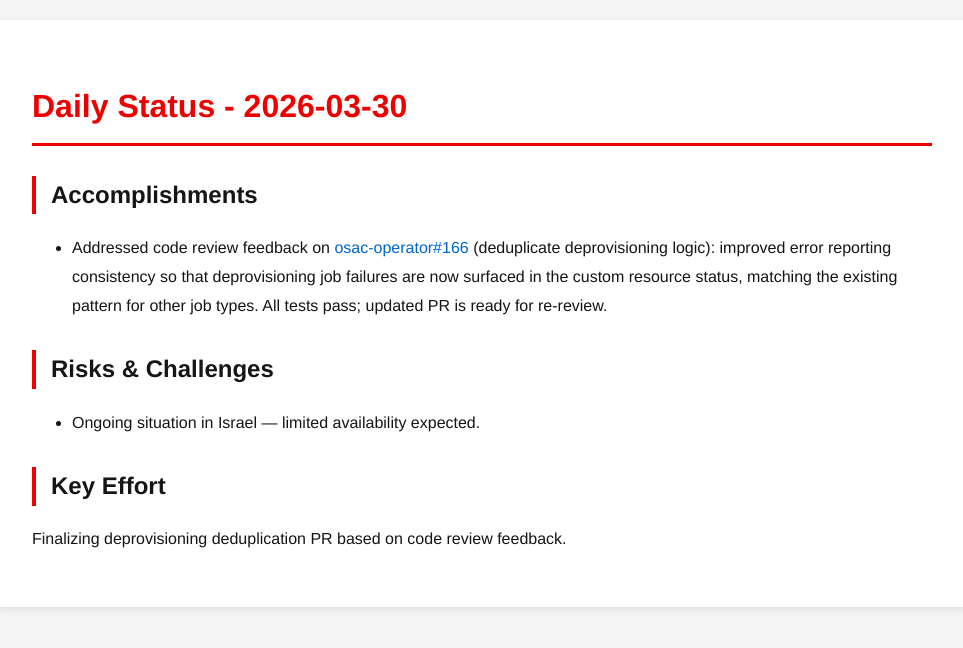
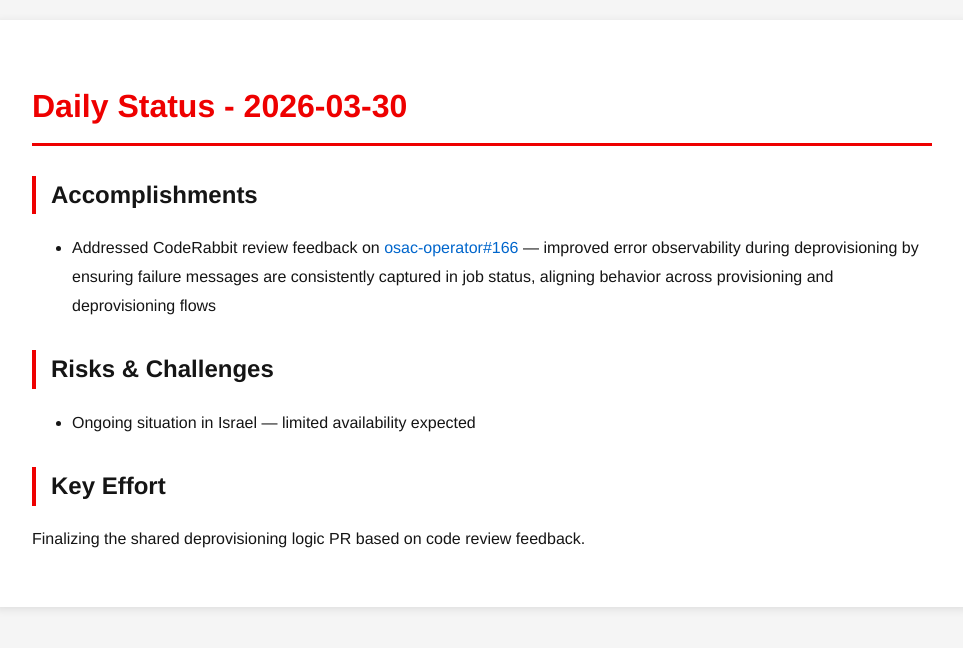
Before and after one commit to tzvatot/daily-status, a Jekyll site: the page built from 2026-03-30.md, in a window 1280 px wide. Shown: the top 648 px of the page, without its empty margins (158-1121 px from the left). Built offline with Jekyll 4.4.1, drawn with Linux system fonts in a browser that asks for light colours.

Commit message:
Daily status update - 2026-03-30

```diff
--- a/2026-03-30.md
+++ b/2026-03-30.md
@@ -7,10 +7,10 @@
 # Daily Status - 2026-03-30
 
 ## Accomplishments
-- Addressed code review feedback on [osac-operator#166](https://github.com/osac-project/osac-operator/pull/166) (deduplicate deprovisioning logic): improved error reporting consistency so that deprovisioning job failures are now surfaced in the custom resource status, matching the existing pattern for other job types. All tests pass; updated PR is ready for re-review.
+- Addressed CodeRabbit review feedback on [osac-operator#166](https://github.com/osac-project/osac-operator/pull/166) — improved error observability during deprovisioning by ensuring failure messages are consistently captured in job status, aligning behavior across provisioning and deprovisioning flows
 
 ## Risks & Challenges
-- Ongoing situation in Israel — limited availability expected.
+- Ongoing situation in Israel — limited availability expected
 
 ## Key Effort
-Finalizing deprovisioning deduplication PR based on code review feedback.
+Finalizing the shared deprovisioning logic PR based on code review feedback.
```
